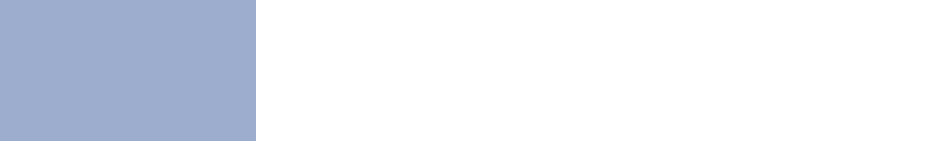
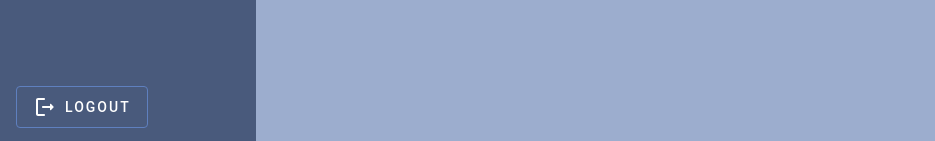
Before and after one commit to venu1540363/eduhub, a React (Create React App) app: page /Courses in a window 1280 px wide. Shown: the part 656-797 px from the top of the page, without its empty margins (0-935 px from the left). Built offline with nearby package versions, Linux system fonts and the light colour scheme; no server answers.

Commit message:
Added logout opiton

```diff
--- a/src/App.js
+++ b/src/App.js
@@ -13,7 +13,7 @@ const App = () => {
   const theme = createTheme({
     colors: {
       primary: "#9cadce",
-      secondary: "#ffc107",
+      secondary: "#495a7c",
       background: "#fff",
       text: "#333",
       white: "#fff",
@@ -21,7 +21,8 @@ const App = () => {
       heading: "#5f80bf",
       grey: "#ccc",
       lightText: "#444",
-      dark: "#707e9a"
+      dark: "#707e9a",
+      whiteSmoke: "#F5F5F5"
     },
     fontSizes: {
       small: "14px",
--- a/src/assets/styles/courses.js
+++ b/src/assets/styles/courses.js
@@ -1,11 +1,12 @@
 const classes = {
 	flex: {
 		display: "flex",
-		height: "100vh"
 	},
 	reportsList: {
 		alignItems: "flex-start",
 		width: "20%",
+		flexDirection: "column",
+		justifyContent: "space-between"
 	},
 	dashboard: {
 		width: "80%",
@@ -14,7 +15,15 @@ const classes = {
 		overflowX: 'hidden'
 	},
 	container: {
-		width: "100%"
+		width: "100%",
+	},
+	main: {
+		display: "flex",
+		justifyContent: "center",
+		alignItems: "center",
+		width: "100%",
+		fontWeight: "5",
+		// bgcolor: "#495a7c"
 	}
 }
 
--- a/src/pages/CoursesDashboard.js
+++ b/src/pages/CoursesDashboard.js
@@ -77,20 +77,23 @@ const CoursesDashboard = ({ selectedCourse, setSelectedCourseProgress }) => {
 	}, [startTime, endTime]);
 
 	return (
-		<Box sx={{ ...classes.flex, ...classes.dashboard }}>
+		<Box sx={{
+			...classes.flex, ...classes.dashboard,
+			bgcolor: theme.colors.primary
+		}}>
 			{selectedCourse ? (
 				<Box>
 					<Box>
 						<Typography variant="h4" sx={{
 							borderBottom: "1px solid", borderColor: theme.colors.grey,
 							height: theme.padding.extreme, lineHeight: theme.padding.extreme,
-							color: theme.colors.heading, paddingLeft: theme.padding.medium,
+							color: theme.colors.secondary, paddingLeft: theme.padding.medium,
 							paddingRight: theme.padding.medium
 						}}>
 							{selectedCourse.name}
 						</Typography>
 						<Typography variant="body1" sx={{
-							color: theme.colors.text,
+							color: theme.colors.black,
 							padding: theme.padding.medium,
 						}}>
 							{selectedCourse.description}
@@ -105,7 +108,7 @@ const CoursesDashboard = ({ selectedCourse, setSelectedCourseProgress }) => {
 					}}></iframe>
 				</Box>
 			) : (
-				<Typography variant="body1" sx={{ color: theme.colors.black }}>
+				<Typography variant="body1" sx={{ ...classes.main, bgcolor: theme.colors.primary }}>
 					Please select a course from the list.
 				</Typography>
 			)}
--- a/src/pages/CoursesList.js
+++ b/src/pages/CoursesList.js
@@ -1,10 +1,11 @@
 import React, { useState, useEffect } from "react";
 import Box from "@mui/material/Box";
-import { List, ListItemButton, ListItemText, Collapse, Typography } from "@mui/material";
+import { List, ListItemButton, ListItemText, Collapse, Typography, Button } from "@mui/material";
 import { KeyboardArrowRight, ExpandMore } from "@mui/icons-material";
 import classes from "../assets/styles/courses";
 import { useTheme } from "@mui/material/styles";
 import LinearProgress from '@mui/material/LinearProgress';
+import LogoutRoundedIcon from '@mui/icons-material/LogoutRounded';
 
 const CoursesList = ({ onSelectCourse, selectedCorseProgress, selectedCourse }) => {
 	const theme = useTheme();
@@ -61,17 +62,27 @@ const CoursesList = ({ onSelectCourse, selectedCorseProgress, selectedCourse })
 		setTimeout(() => {
 			fetchCourses();
 		}, 2000);
-		console.log("selected course changed", selectedCorseProgress)
 	}, [selectedCourse]);
+
+	const handleLogout = () => {
+		// Your logout logic here
+		console.log("Logging out...");
+	};
 
 	function LinearProgressWithLabel(props) {
 		return (
 			<Box sx={{ display: 'flex', alignItems: 'center' }}>
 				<Box sx={{ width: '100%', mr: 1 }}>
-					<LinearProgress variant="determinate" {...props} />
+					<LinearProgress
+						variant="determinate"
+						sx={{
+							color: (theme) =>
+								theme.palette.grey[theme.palette.mode === 'light' ? 900 : 800],
+						}}
+						{...props} />
 				</Box>
 				<Box sx={{ minWidth: 35 }}>
-					<Typography variant="body2" color="text.secondary">{`${Math.round(
+					<Typography variant="body2" sx={{ color: theme.colors.whiteSmoke }}>{`${Math.round(
 						props.value,
 					)}%`}</Typography>
 				</Box>
@@ -83,14 +94,14 @@ const CoursesList = ({ onSelectCourse, selectedCorseProgress, selectedCourse })
 		<Box container sx={{
 			...classes.flex,
 			...classes.reportsList,
-			bgcolor: theme.colors.primary
+			bgcolor: theme.colors.secondary
 		}}>
 			<List sx={classes.container}>
 				{categories.map(category => (
 					<Box key={category.uuid}>
 						<ListItemButton
 							onClick={() => handleClickCategory(category.uuid)}
-							sx={{ color: theme.colors.black }}
+							sx={{ color: theme.colors.white }}
 						>
 							<ListItemText
 								primary={category.name}
@@ -105,7 +116,7 @@ const CoursesList = ({ onSelectCourse, selectedCorseProgress, selectedCourse })
 											<ListItemButton
 												key={course.uuid}
 												onClick={() => onSelectCourse(course)}
-												sx={{ color: theme.colors.lightText }}
+												sx={{ color: theme.colors.whiteSmoke }}
 											>
 												<ListItemText
 													primary={selectedCourse && selectedCourse.uuid === course.uuid ? <strong>{course.name}</strong> : course.name} />
@@ -114,8 +125,9 @@ const CoursesList = ({ onSelectCourse, selectedCorseProgress, selectedCourse })
 												course.readTime <= courseProgress[course.uuid] ? (
 													<Typography variant="body2">Complete</Typography>
 												) : (
-													showLoader ? <div>Loading...</div> :
-														<LinearProgressWithLabel value={selectedCourse && selectedCourse.uuid === course.uuid ? (selectedCorseProgress * 100) / course.readTime : (course.progress * 100) / course.readTime} />
+													showLoader ? <Typography sx={{ color: theme.colors.whiteSmoke }}>Loading...</Typography > :
+														<LinearProgressWithLabel
+															value={selectedCourse && selectedCourse.uuid === course.uuid ? (selectedCorseProgress * 100) / course.readTime : (course.progress * 100) / course.readTime} />
 												)
 											}
 										</>
@@ -126,6 +138,33 @@ const CoursesList = ({ onSelectCourse, selectedCorseProgress, selectedCourse })
 				))
 				}
 			</List >
+			<Box sx={{ padding: theme.padding.medium }}>
+				<Button onClick={handleLogout} sx={{
+					backgroundColor: theme.colors.secondary,
+					color: theme.colors.white,
+					border: `1px solid ${theme.colors.heading}`,
+					borderRadius: '4px',
+					letterSpacing: "2px",
+					padding: '8px 16px',
+					width: '100%',
+					transition: 'background-color 0.3s, color 0.3s',
+					'&:hover': {
+						color: theme.colors.black,
+						backgroundColor: theme.colors.primary, // Changed from 'bgcolor' to 'backgroundColor'
+						boxShadow: '0px 0px 5px rgba(0,0,0,0.3)', // Adding box-shadow on hover
+						transform: 'translateY(-2px)', // Adding translateY animation on hover
+					},
+					'&:active': {
+						backgroundColor: theme.colors.secondaryDark, // Changing color on active state
+					},
+					'&:focus': {
+						outline: 'none', // Removing focus outline
+					},
+				}}>
+					<LogoutRoundedIcon sx={{ pr: 1 }} />
+					Logout
+				</Button>
+			</Box>
 		</Box >
 	);
 };
```
